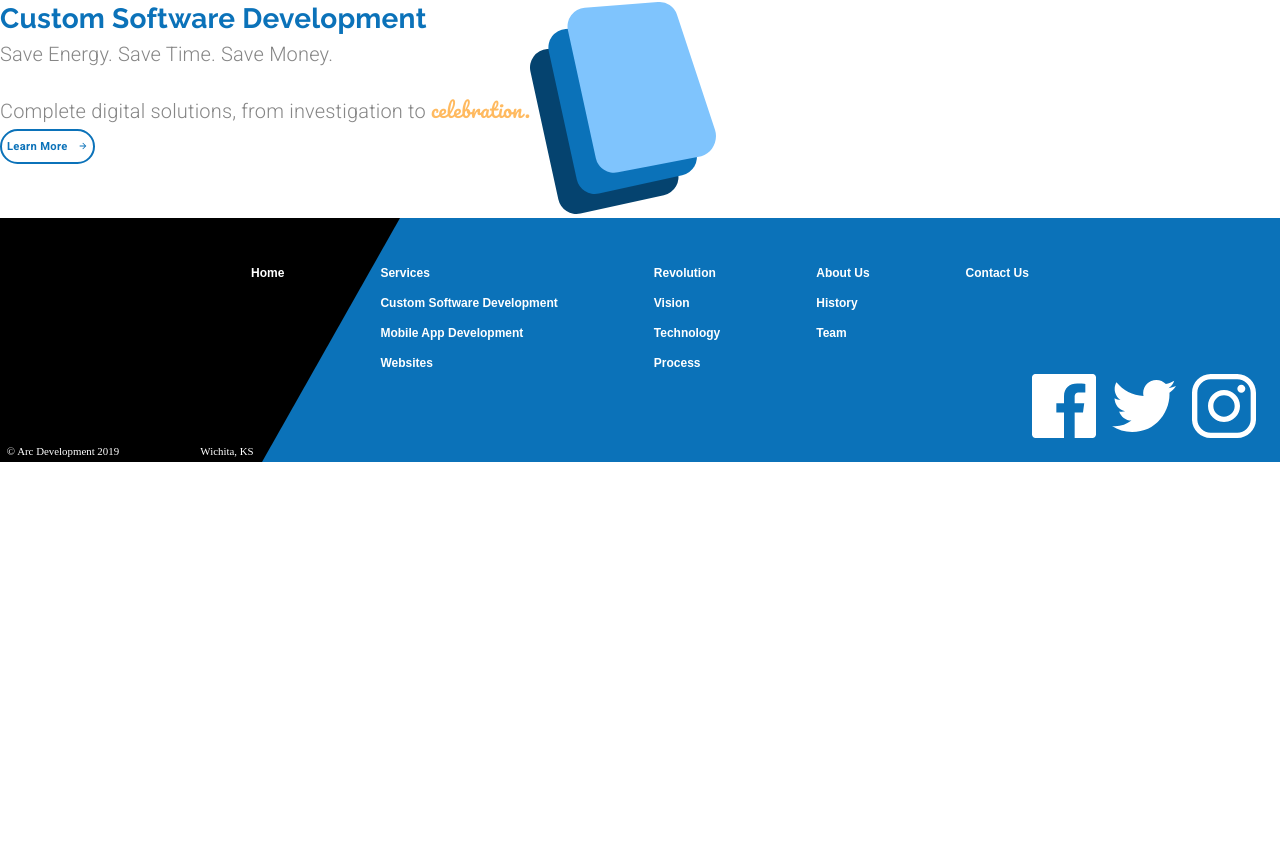
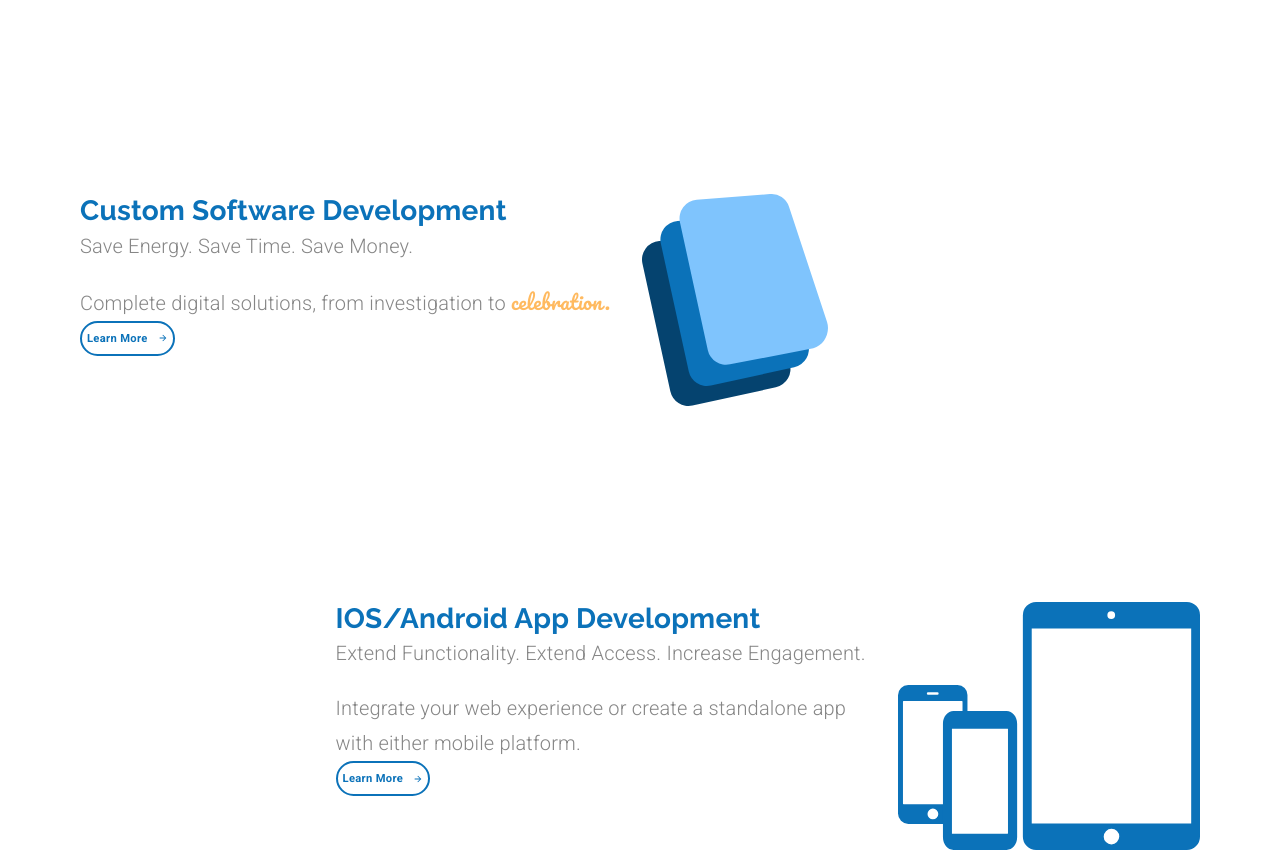
Before and after one commit to webDeveloper67/monDevelopmentCompany, a React (Create React App) app: page / in a window 1280 px wide. Shown: the part 596-1448 px from the top of the page. Before the commit the page ends 1058 px from the top, so only its background shows below. Built offline with nearby package versions, Linux system fonts and the light colour scheme.

Commit message:
finishing ios/android section

```diff
--- a/src/components/LandingPage.js
+++ b/src/components/LandingPage.js
@@ -5,9 +5,11 @@
 import Button from '@material-ui/core/Button';
 import Typography from '@material-ui/core/Typography';
 import ButtonArrow from '../components/ui/ButtonArrow';
+import useMediaQuery from '@material-ui/core/useMediaQuery';
 
 import animationData from '../animations/landinganimation/data';
 import customSoftwareIcon from '../assets/Custom Software Icon.svg';
+import mobileAppsIcon from '../assets/mobileIcon.svg';
 
 const useStyles = makeStyles(theme => ({
   animation: {
@@ -43,7 +45,10 @@
     ...theme.typography.learnButton,
     fontSize: '0.7rem',
     height: 35,
-    padding: 5
+    padding: 5,
+    [theme.breakpoints.down('sm')]: {
+      marginBottom: '2em'
+    }
   },
   mainContainer: {
     marginTop: '5em',
@@ -67,6 +72,18 @@
   },
   subtitle: {
     marginBottom: '1em'
+  },
+  icon: {
+    marginLeft: '2em',
+    [theme.breakpoints.down('xs')]: {
+      marginLeft: 0
+    }
+  },
+  serviceContainer: {
+    marginTop: '12em',
+    [theme.breakpoints.down('sm')]: {
+      padding: 25
+    }
   }
 }));
 
@@ -74,6 +91,8 @@
   const classes = useStyles();
 
   const theme = useTheme();
+
+  const matchesSM = useMediaQuery(theme.breakpoints.down('sm'));
 
   const defaultOptions = {
     loop: true,
@@ -123,10 +142,21 @@
       </Grid>
       {/* Hero Block Content */}
 
-      {/* Services Block Content */}
+      {/* custom software Block Content */}
       <Grid item>
-        <Grid container direction="row">
-          <Grid item>
+        <Grid
+          container
+          direction="row"
+          className={classes.serviceContainer}
+          justify={matchesSM ? 'center' : undefined}
+        >
+          <Grid
+            item
+            style={{
+              marginLeft: matchesSM ? 0 : '5em',
+              textAlign: matchesSM ? 'center' : undefined
+            }}
+          >
             <Typography variant="h4">Custom Software Development</Typography>
             <Typography variant="subtitle1" className={classes.subtitle}>
               Save Energy. Save Time. Save Money.
@@ -146,11 +176,58 @@
           </Grid>
 
           <Grid item>
-            <img alt="custom software icon" src={customSoftwareIcon} />
+            <img
+              alt="custom software icon"
+              src={customSoftwareIcon}
+              className={classes.icon}
+            />
           </Grid>
         </Grid>
       </Grid>
-      {/* Services Block Content */}
+      {/* custom software Block Content */}
+
+      {/* IOS/Android Block */}
+      <Grid item>
+        <Grid
+          container
+          direction="row"
+          className={classes.serviceContainer}
+          justify={matchesSM ? 'center' : 'flex-end'}
+        >
+          <Grid
+            item
+            style={{
+              textAlign: matchesSM ? 'center' : undefined
+            }}
+          >
+            <Typography variant="h4">IOS/Android App Development</Typography>
+            <Typography variant="subtitle1" className={classes.subtitle}>
+              Extend Functionality. Extend Access. Increase Engagement.
+            </Typography>
+            <Typography variant="subtitle1">
+              Integrate your web experience or create a standalone app{matchesSM ? null : <br />}{' '}
+              with either mobile platform.
+            </Typography>
+            <Button variant="outlined" className={classes.learnButton}>
+              <span style={{ marginRight: 10 }}>Learn More</span>
+              <ButtonArrow
+                width={10}
+                height={10}
+                fill={theme.palette.common.blue}
+              />
+            </Button>
+          </Grid>
+
+          <Grid item style={{ marginRight: matchesSM ? 0 : '5em' }}>
+            <img
+              alt="ios android phones"
+              src={mobileAppsIcon}
+              className={classes.icon}
+            />
+          </Grid>
+        </Grid>
+      </Grid>
+      {/* IOS/Android Block */}
     </Grid>
   );
 };
--- a/src/components/ui/Footer.js
+++ b/src/components/ui/Footer.js
@@ -113,7 +113,7 @@
                 to="/mobileapps"
                 className={classes.link}
               >
-                Mobile App Development
+                IOS/Android App Development
               </Grid>
               <Grid
                 item
--- a/src/components/ui/Header.js
+++ b/src/components/ui/Header.js
@@ -127,7 +127,7 @@
       selectedIndex: 1
     },
     {
-      name: 'Mobile App Development',
+      name: 'IOS/Android App Development',
       link: '/mobileapps',
       activeIndex: 1,
       selectedIndex: 2
```
